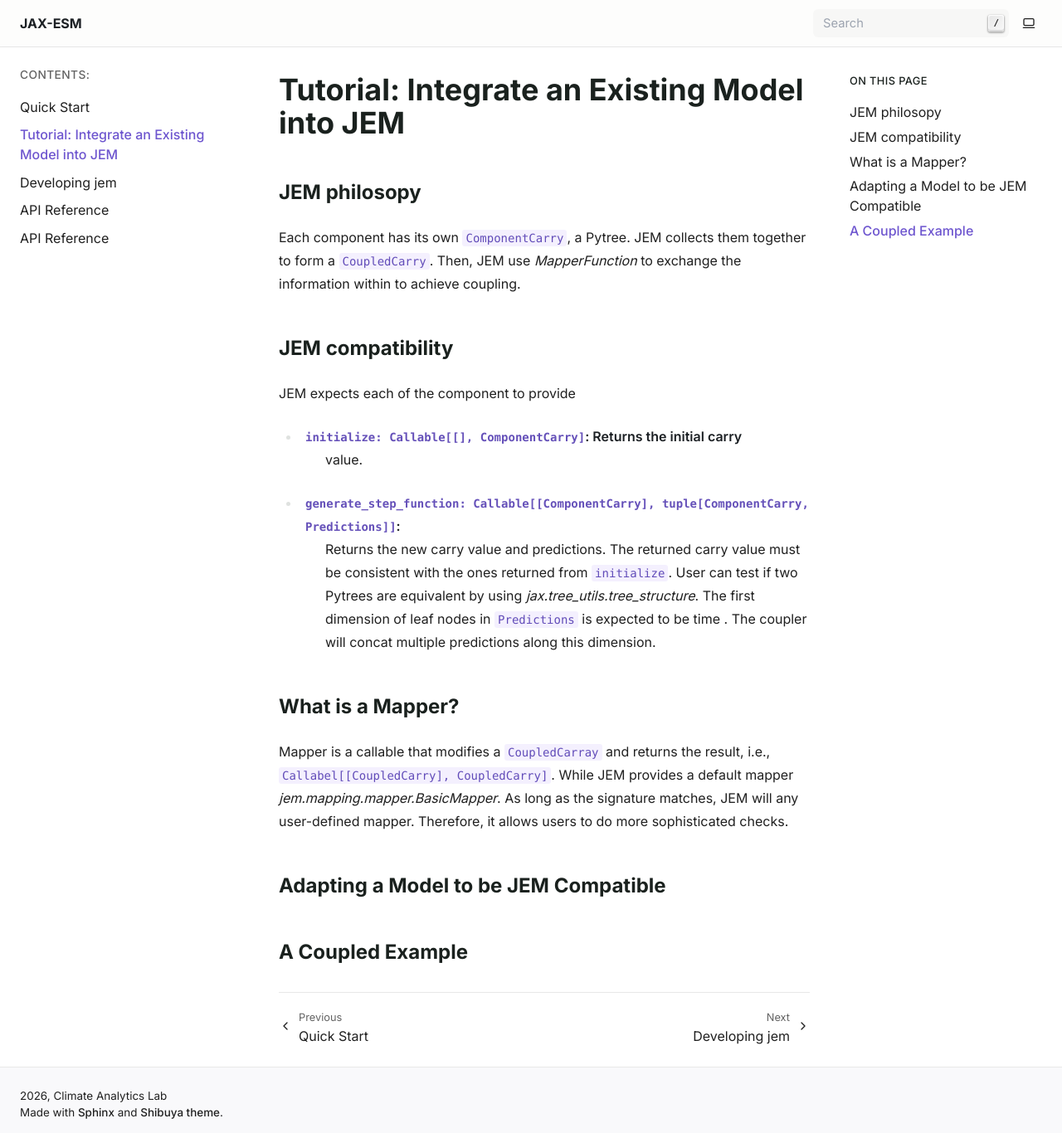
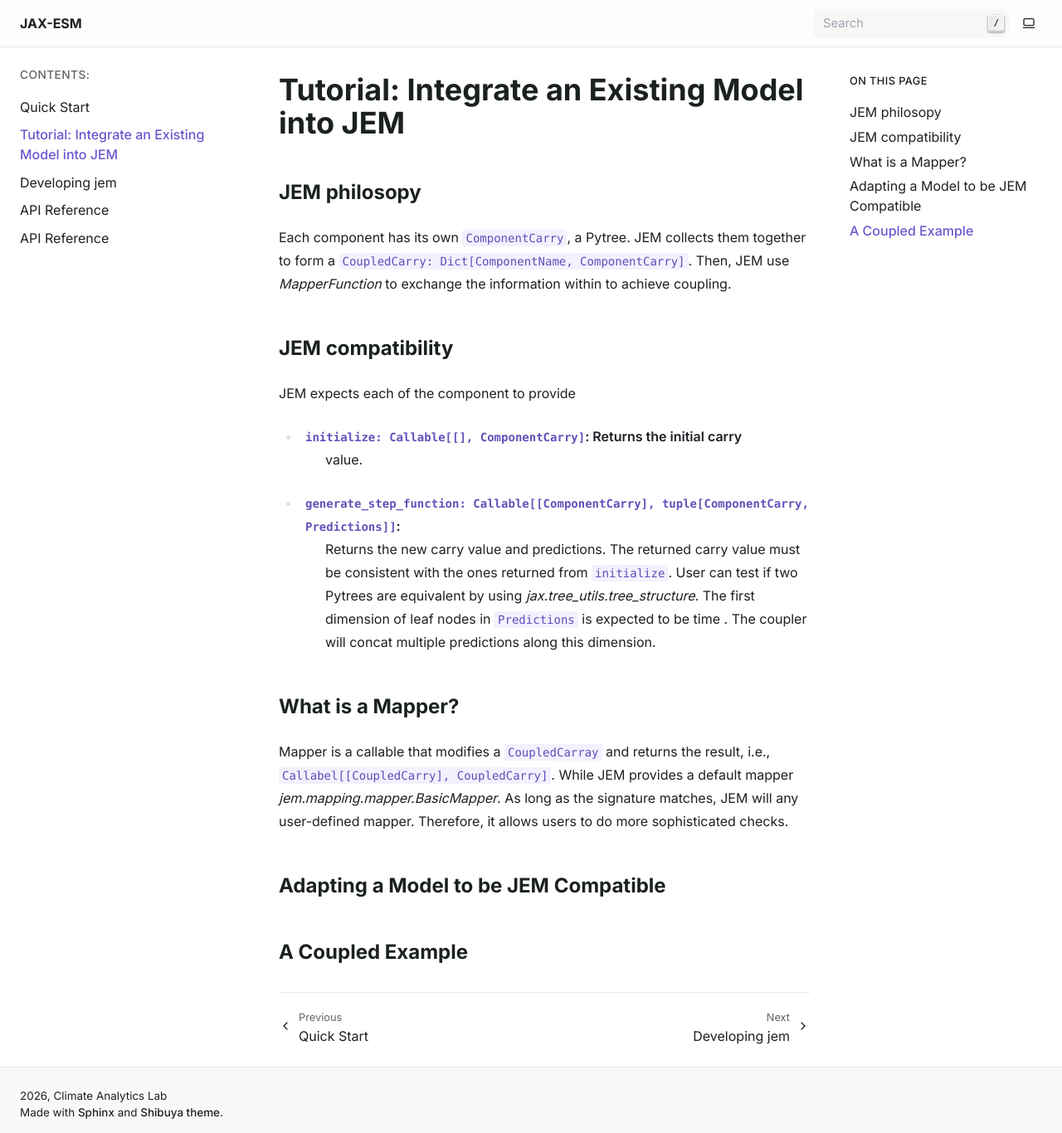
Before and after one commit to climate-analytics-lab/jax-esm, a Sphinx documentation site: the page built from docs/source/tutorial.rst, in a window 1280 px wide and 1366 px high. Shown: the whole window at 83% size. Built offline with Sphinx 7.4.7, drawn with Linux system fonts in a browser that asks for light colours.

Commit message:
Add stuff

```diff
--- a/docs/source/tutorial.rst
+++ b/docs/source/tutorial.rst
@@ -4,8 +4,9 @@ Tutorial: Integrate an Existing Model into JEM
 JEM philosopy
 -------------
 Each component has its own :code:`ComponentCarry`, a Pytree. JEM collects them
-together to form a :code:`CoupledCarry`. Then, JEM use `MapperFunction` to
-exchange the information within to achieve coupling.
+together to form a :code:`CoupledCarry: Dict[ComponentName, ComponentCarry]`.
+Then, JEM use `MapperFunction` to exchange the information within to achieve
+coupling.
 
 JEM compatibility
 -----------------
```
